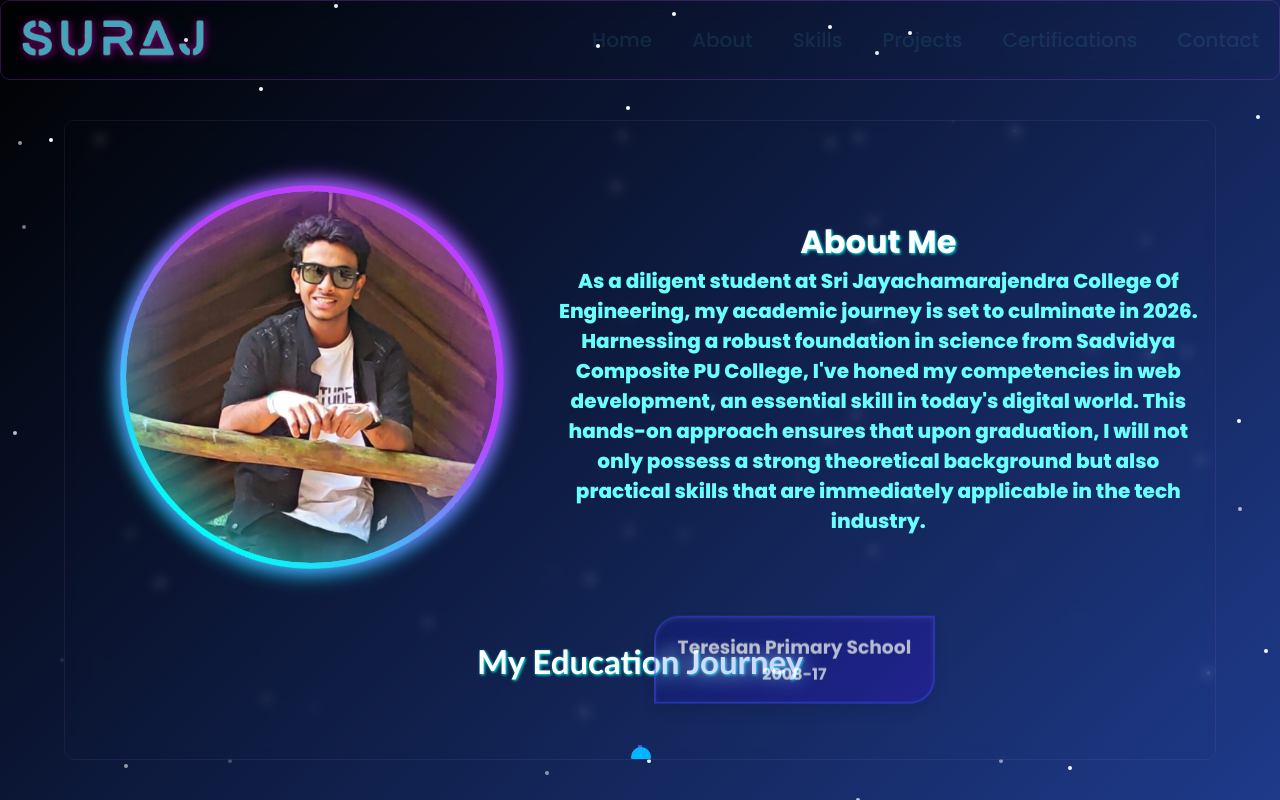
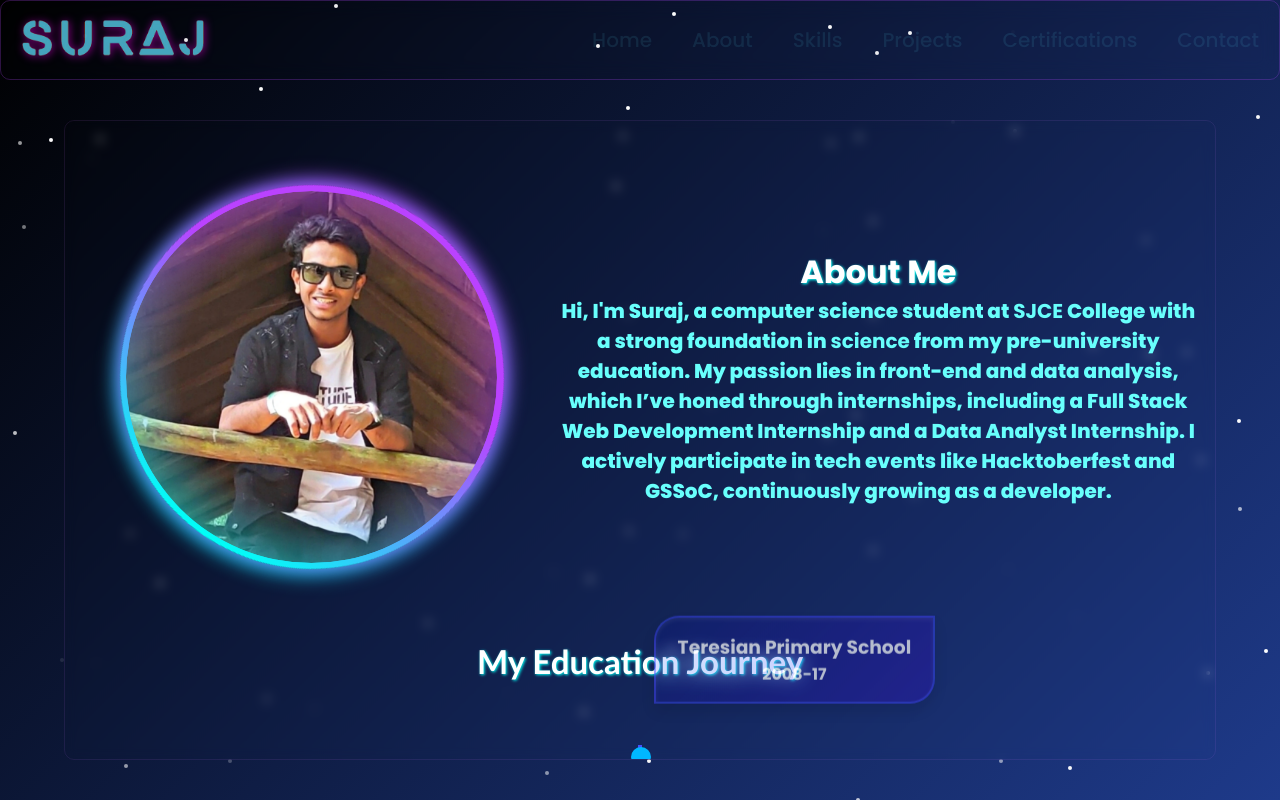
Before and after one commit to SurajSG23/My-Portfolio, a React (Vite) app: page /About in a window 1280 px wide. Built offline with nearby package versions, Linux system fonts and the light colour scheme.

Commit message:
about section chaned

```diff
--- a/src/components/About.jsx
+++ b/src/components/About.jsx
@@ -50,14 +50,7 @@ const About = ({ isNavVisible }) => {
           </div>
           <div className="about">
             <p>
-              As a diligent student at Sri Jayachamarajendra College Of
-              Engineering, my academic journey is set to culminate in 2026.
-              Harnessing a robust foundation in science from Sadvidya Composite
-              PU College, I've honed my competencies in web development, an
-              essential skill in today's digital world. This hands-on approach
-              ensures that upon graduation, I will not only possess a strong
-              theoretical background but also practical skills that are
-              immediately applicable in the tech industry.
+            Hi, I'm Suraj, a computer science student at <b>SJCE</b> College with a strong foundation in <b>science</b> from my pre-university education. My passion lies in front-end and data analysis, which I’ve honed through internships, including a Full Stack Web Development Internship and a Data Analyst Internship. I actively participate in tech events like Hacktoberfest and GSSoC, continuously growing as a developer.
             </p>
           </div>
         </div>
```
